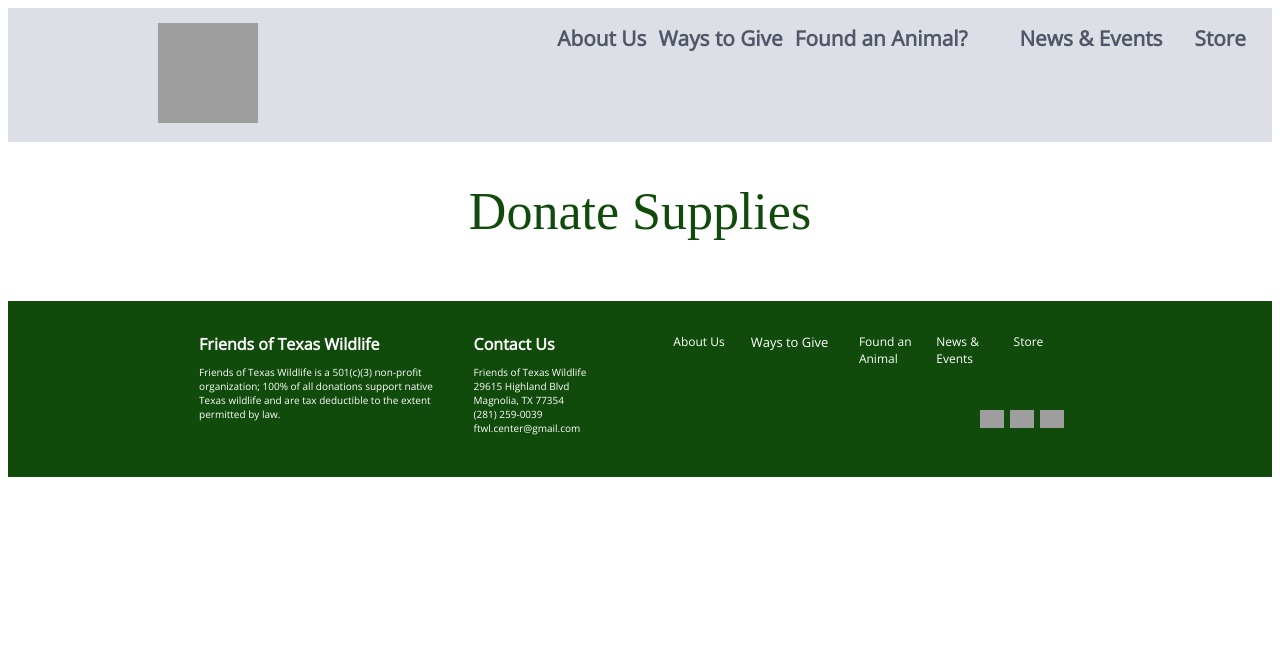
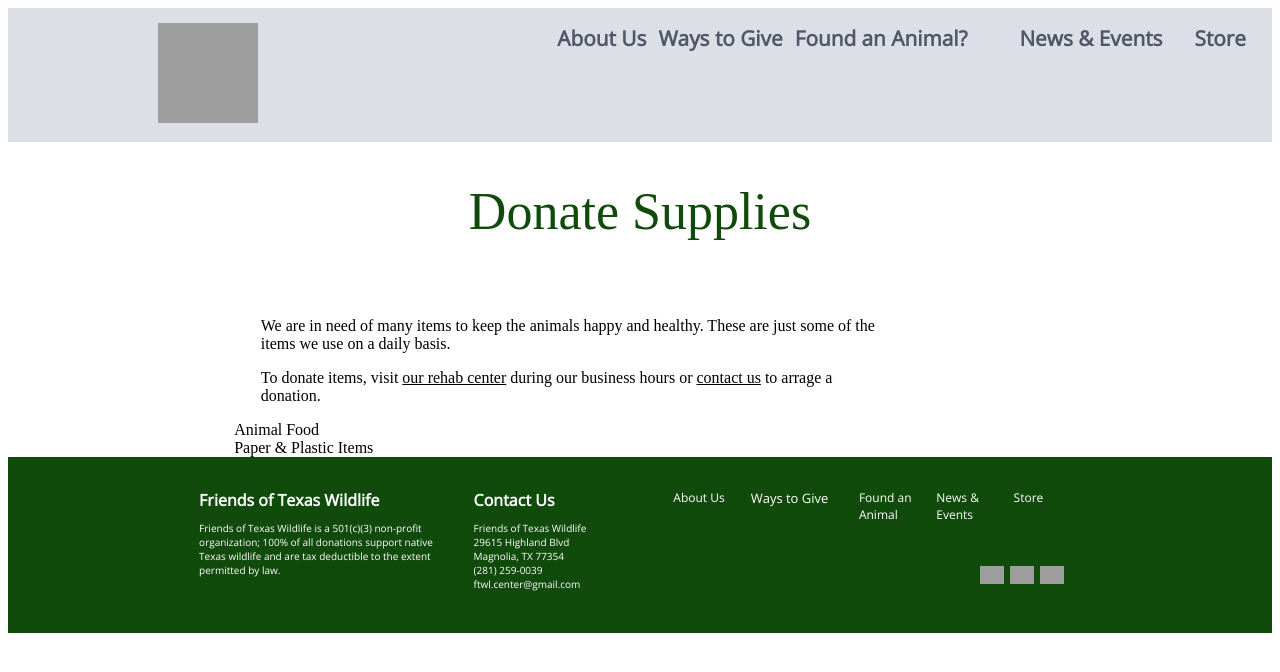
Before and after one commit to rice-apps/ftwl2019, a Next.js app: page /donatesupplies in a window 1280 px wide. Shown: the top 672 px of the page. Built offline with nearby package versions, Linux system fonts and the light colour scheme; grey boxes are pictures that could not be loaded; a web font is replaced by a local one.

Commit message:
worked on converting supplies collapsible to JSON

```diff
--- /dev/null
+++ b/components/donate-supplies/CollapsibleContent.json
@@ -0,0 +1,23 @@
+{
+    "sections": [
+        {
+            "title": "Animal Food",
+            "rows": [
+                "Science Diet Feline Maintenance Light dry cat food",
+                "Dry cat or kitten chow",
+                "Dry puppy or dog chow",
+                "Pecans (whole in shell or pieces, unsalted",
+                "..."
+            ]
+        },
+        {
+            "title": "Paper & Plastic Items",
+            "rows": [
+                "Paper towels",
+                "Facial tissue",
+                "Large kitchen trash bags",
+                "..."
+            ]
+        }
+    ]
+}
--- a/components/donate-supplies/DonateSuppliesContent.js
+++ b/components/donate-supplies/DonateSuppliesContent.js
@@ -1,6 +1,8 @@
 import React from 'react';
 import { Box, Flex } from 'rebass';
 import Collapsible from 'react-collapsible';
+import SuppliesCollapsible from './SuppliesCollapsible.js';
+import CollapsibleContent from './CollapsibleContent.json';
 
 function DonateSuppliesContent() {
     return (
@@ -20,7 +22,8 @@ function DonateSuppliesContent() {
             </Flex>
             <Flex align="center">
                 <Box width={1 / 5}></Box>
-                <Collapsible open="true">
+                <SuppliesCollapsible supplies={CollapsibleContent}></SuppliesCollapsible>
+                {/* <Collapsible open="true">
                     <Collapsible trigger="Animal Food (<)" triggerStyle={{ color: "green" }}>
                         <ul>
                             <li>Science Diet Feline Maintenance Light dry cat food</li>
@@ -38,7 +41,7 @@ function DonateSuppliesContent() {
                         <p>Laundry detergent</p>
                         <p>...</p>
                     </Collapsible>
-                </Collapsible>
+                </Collapsible> */}
                 <Box width={1 / 5}></Box>
             </Flex>
         </div>
--- /dev/null
+++ b/components/donate-supplies/SuppliesCollapsible.js
@@ -0,0 +1,16 @@
+import React from 'react';
+import Collapsible from 'react-collapsible';
+
+function SuppliesCollapsible(props) {
+    return (
+        <div>
+            {props.supplies.sections.map(section => {
+                return <Collapsible trigger={section.title}>
+                    {section.rows}
+                </Collapsible>
+            }
+            )}
+        </div>
+    );
+}
+export default SuppliesCollapsible;
--- a/pages/donatesupplies.js
+++ b/pages/donatesupplies.js
@@ -8,7 +8,7 @@ function DonateSupplies() {
         <div>
             <Navbar></Navbar>
             <Title title="Donate Supplies"></Title>
-            {/* <DonateSuppliesContent></DonateSuppliesContent> */}
+            <DonateSuppliesContent></DonateSuppliesContent>
             <Footer></Footer>
         </div>
     );
```
Also changed, not shown: components/donate-supplies/DonateSupplies.js (deleted, +0 -12 lines), pages/donate-supplies.js (deleted, +0 -17 lines), components/donate-supplies/DonateSupplies.css (deleted). Lines whose indentation alone changed are shown as unchanged.
